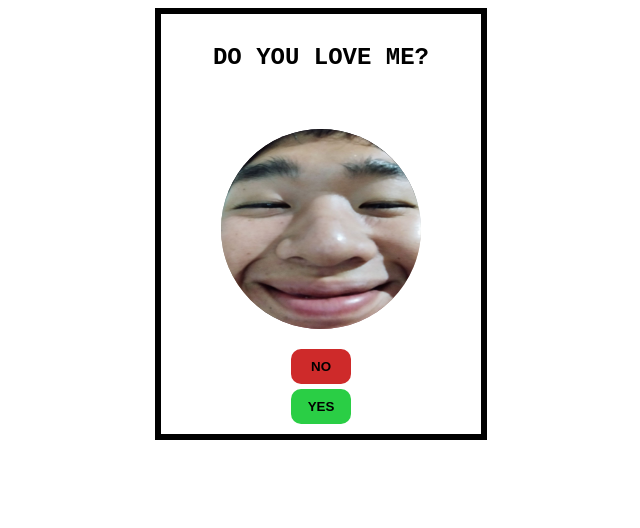
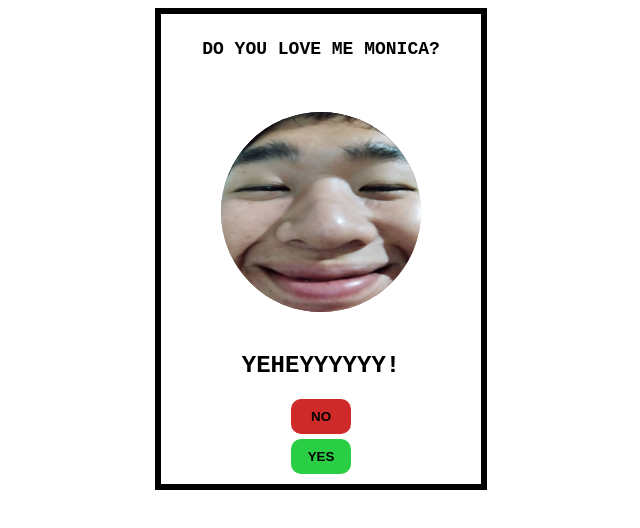
Before and after one commit to DevVee/DYLM, a plain HTML site: page index.html in a window 1280 px wide. Both pictures are taken after a click on the button "YES". Shown: the whole page, without its empty margins (319-959 px from the left). Drawn offline with Linux system fonts and the light colour scheme.

Commit message:
Add files via upload

```diff
--- a/index.html
+++ b/index.html
@@ -3,14 +3,14 @@
 <head>
     <meta charset="UTF-8">
     <meta name="viewport" content="width=device-width, initial-scale=1.0">
-    <title>Document</title>
+    <title>DO YOU LOVE ME?</title>
 
     <link rel="stylesheet" href="style.css">
 </head>
 <body>
 
     <div class="main">
-    <h2>DO YOU LOVE ME?</h2> <br>
+    <h2 class="dylv">DO YOU LOVE ME MONICA?</h2> <br>
     <div class="image">
         <div class="imagesss">
     <img src="IMAGE2.jpg" alt=""> <br>
@@ -26,6 +26,8 @@
 </div>
 </div>
 
+<H2 class="yehey"></H2>
+
 <div class="buttons">
     <button class="yesButton" onclick="changeYes()">YES</button>
     <button class="noButton"  onclick="changeNo()">NO</button>
--- a/main.js
+++ b/main.js
@@ -43,6 +43,8 @@ const images3 = document.querySelector('.IMAGE5');
 
 const toggle = true;
 
+const yehey = document.querySelector('.yehey');
+
 const yesButton = document.querySelector('.yesButton');
     const images54 = document.querySelector('.IMAGE1');
 function changeYes(){
@@ -53,6 +55,7 @@ function changeYes(){
         images5.style.opacity = "0";
         images3.style.opacity = "0";
         images2.style.opacity = "0";
+        yehey.innerHTML = "YEHEYYYYYY!";
     }
 
 }
@@ -72,9 +75,15 @@ var currentImage = 1; // Initial state
       // Set the opacity for the current image
       if (currentImage === 1) {
         images5.style.opacity = "1";
+        yehey.innerHTML = "WHYYYY!";
+
       } else if (currentImage === 2) {
         images3.style.opacity = "1";
+        yehey.innerHTML = "PLEASE LOVE ME:<";
+
       } else if (currentImage === 3) {
+        yehey.innerHTML = "WAHHHHHHH :<<<!";
+
         images2.style.opacity = "1";
       }
     }
--- a/style.css
+++ b/style.css
@@ -69,3 +69,7 @@ position: absolute;
     display: flex;
 
 }
+
+.dylv{
+    font-size: 18px;
+}
```
